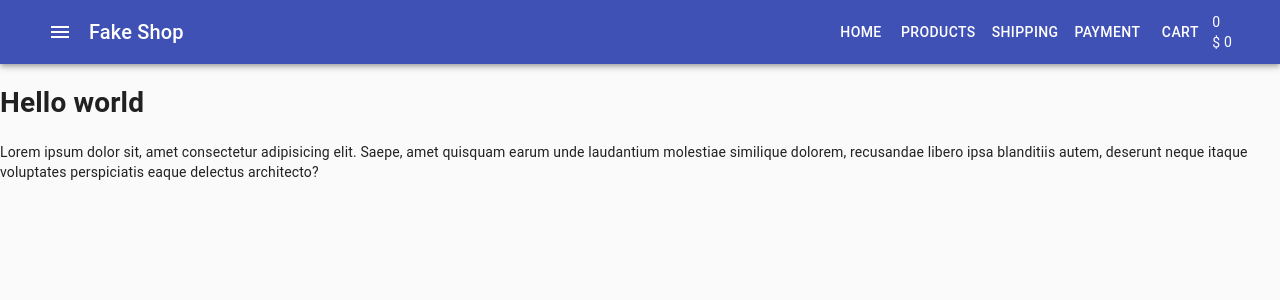
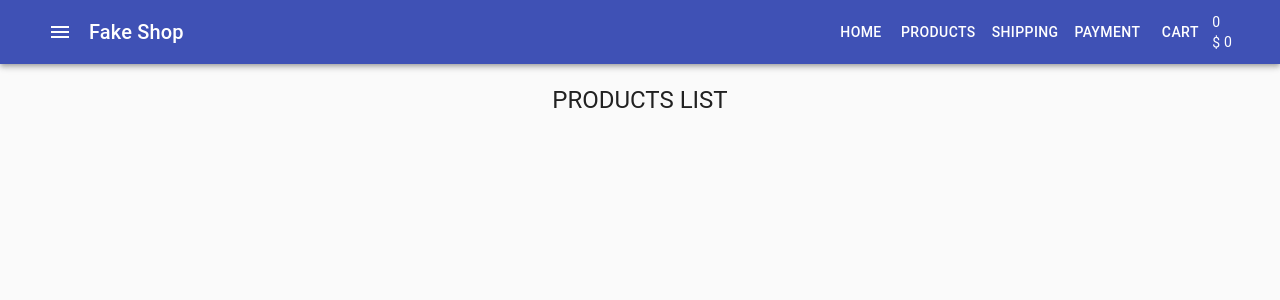
Before and after one commit to daniilkevich/fake-shop-react, a React (Create React App) app: page / in a window 1280 px wide. Shown: the top 300 px of the page. Built offline with nearby package versions, Linux system fonts and the light colour scheme.

Commit message:
start Main

```diff
--- a/src/conteiner/App.js
+++ b/src/conteiner/App.js
@@ -1,19 +1,15 @@
 import CssBaseline from '@material-ui/core/CssBaseline'
 import React from 'react'
 import Header from './Header/Header'
+import Main from './Main/Main'
+
 
 const App = () => {
     return (
         <>
             <CssBaseline />
             <Header />
-            <h1>Hello world</h1>
-            <p>
-                Lorem ipsum dolor sit, amet consectetur adipisicing elit. Saepe,
-                amet quisquam earum unde laudantium molestiae similique dolorem,
-                recusandae libero ipsa blanditiis autem, deserunt neque itaque
-                voluptates perspiciatis eaque delectus architecto?
-            </p>
+            <Main />
         </>
     )
 }
--- a/src/conteiner/Header/Header.js
+++ b/src/conteiner/Header/Header.js
@@ -9,6 +9,7 @@ import Container from '@material-ui/core/Container';
 import { red } from '@material-ui/core/colors';
 import Menu from '../../components/Menu/Menu';
 import CartHeader from '../../components/CartHeader/CartHeader';
+
 
 
 
--- /dev/null
+++ b/src/conteiner/Main/Main.js
@@ -0,0 +1,22 @@
+import { Container, makeStyles } from '@material-ui/core'
+import React from 'react'
+import Typography from '@material-ui/core/Typography';
+
+const useStyles = makeStyles ({
+    h1: {
+        margin: "20px 0px",
+        textTransform: "uppercase"
+    }
+})
+
+
+
+const Main = () => {
+    const classes = useStyles ();
+    return (
+        <Container>
+            <Typography variant="h5" component="h1" align="center" className={classes.h1}>Products List</Typography>
+        </Container>
+    )
+}
+export default Main
```
